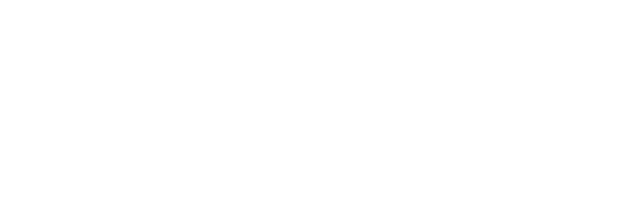
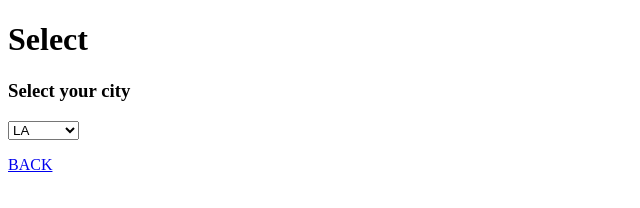
Before and after one commit to QingningCao/HelloWorld, a plain HTML site: page projects/p2-html-html-html/index5.html in a window 1280 px wide. Shown: the whole page, without its empty margins (0-640 px from the left). Drawn offline with Linux system fonts and the light colour scheme.

Commit message:
Update index5.html

```diff
--- a/projects/p2-html-html-html/index5.html
+++ b/projects/p2-html-html-html/index5.html
@@ -4,7 +4,14 @@
     <title>Document</title>
 </head>
 <body>
-
-
+    <h1>Select</h1>
+    <h3>Select your city</h3>
+    <select name="city">
+        <option value ="NYC">NYC</option>
+        <option value ="Chicago">Chicago</option>
+        <option value ="LA" selected>LA</option>
+        <option value ="Miami">Miami</option>
+        </select>
+    <p><a href="index0.html">BACK</a></p>
 </body>
 </html>
```
